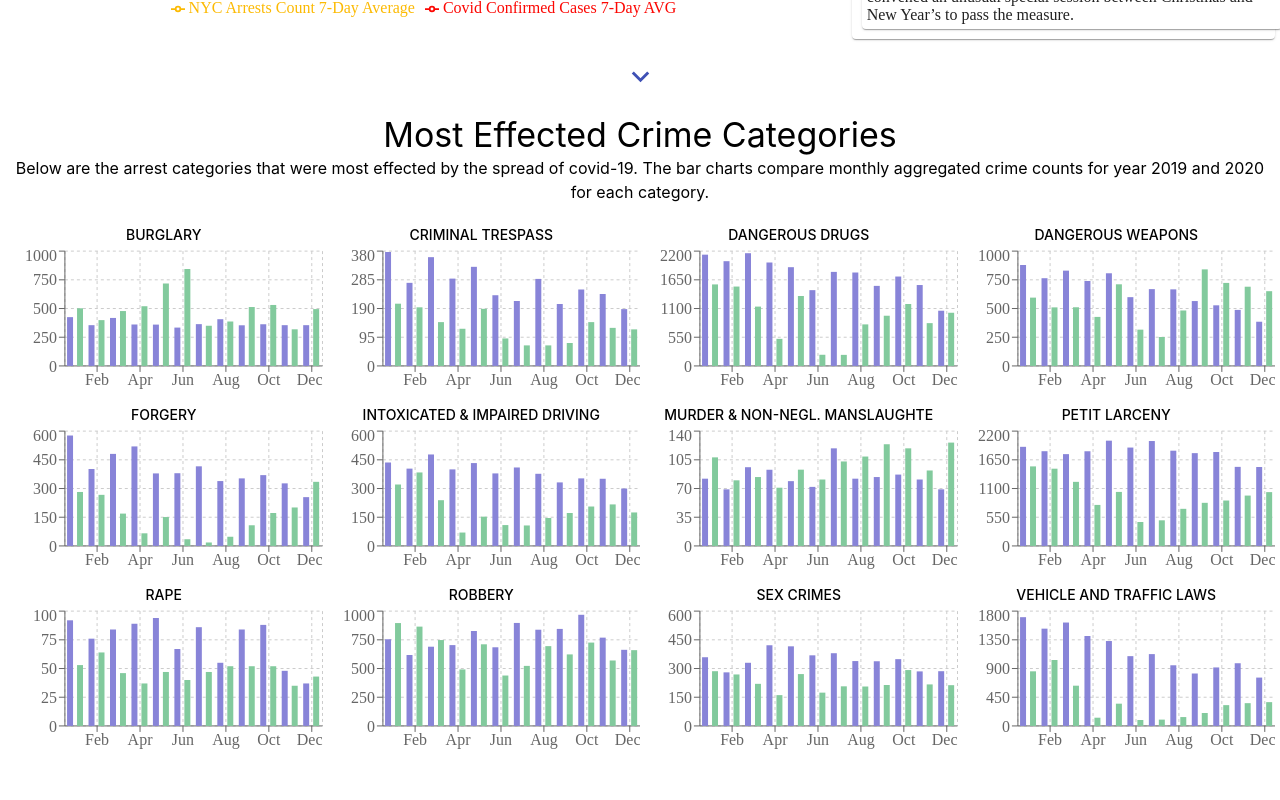
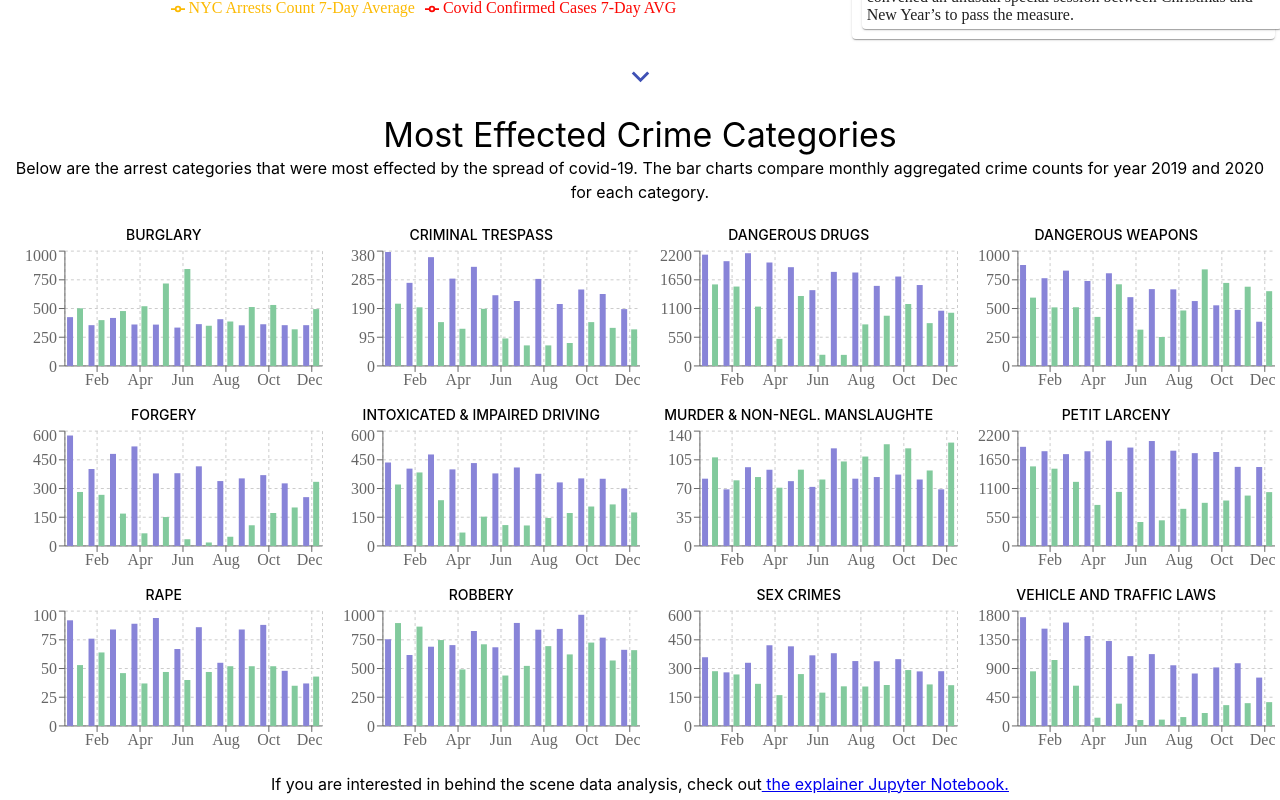
Before and after one commit to spaceCampBoy/nyc_crime_covid, a React (Create React App) app: page / in a window 1280 px wide. Shown: the part 750-1550 px from the top of the page. Before the commit the page ends 1518 px from the top, so only its background shows below. Built offline with nearby package versions, Linux system fonts and the light colour scheme.

Commit message:
added link to jypiter notebook

```diff
--- a/src/App.js
+++ b/src/App.js
@@ -139,6 +139,11 @@ function App() {
         <Grid item ref={barChartsRef} xs={12}>
           <FocusCrimes />
         </Grid>
+        <Grid item xs={12}>
+          <Typography> If you are interested in behind the scene data analysis, check out
+            <a target='_blank' rel="noreferrer" href="https://drive.google.com/file/d/1_jl-N0DS1psS7LyN6e3ySL_ZzHSia3FW/view?usp=sharing"> the explainer Jupyter Notebook.</a>
+          </Typography>
+        </Grid>
       </Grid>
     </ThemeProvider>
   )
```
